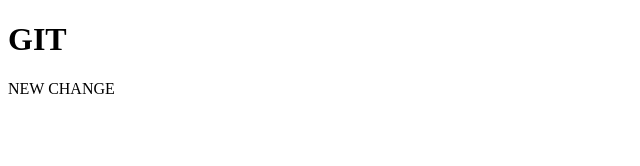
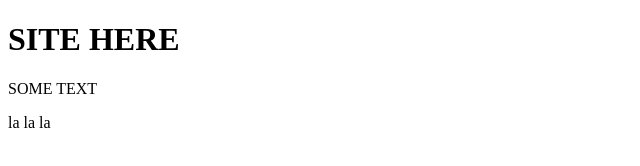
Before and after one commit to fantom8609/site, a plain HTML site: page index.html in a window 1280 px wide. Shown: the whole page, without its empty margins (0-640 px from the left). Drawn offline with Linux system fonts and the light colour scheme.

Commit message:
second commit

```diff
--- a/index.html
+++ b/index.html
@@ -6,8 +6,9 @@
 	<link rel="stylesheet" href="css/style.css">
 </head>
 <body>
-<h1>GIT</h1>
-<p>NEW CHANGE</p>
+<h1>SITE HERE</h1>
+<p>SOME TEXT</p>
+<p>la la la</p>
 
 </body>
 </html>
```
